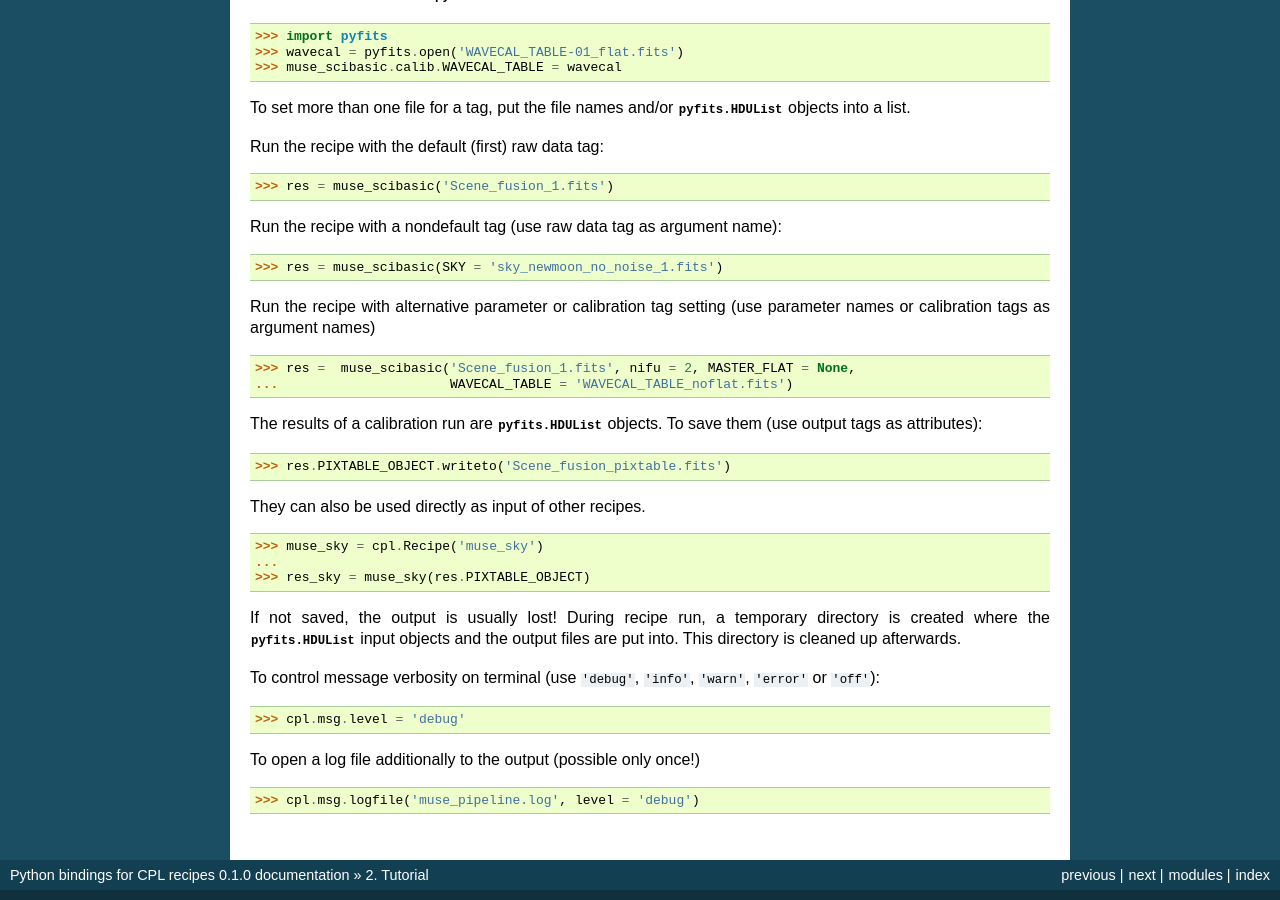
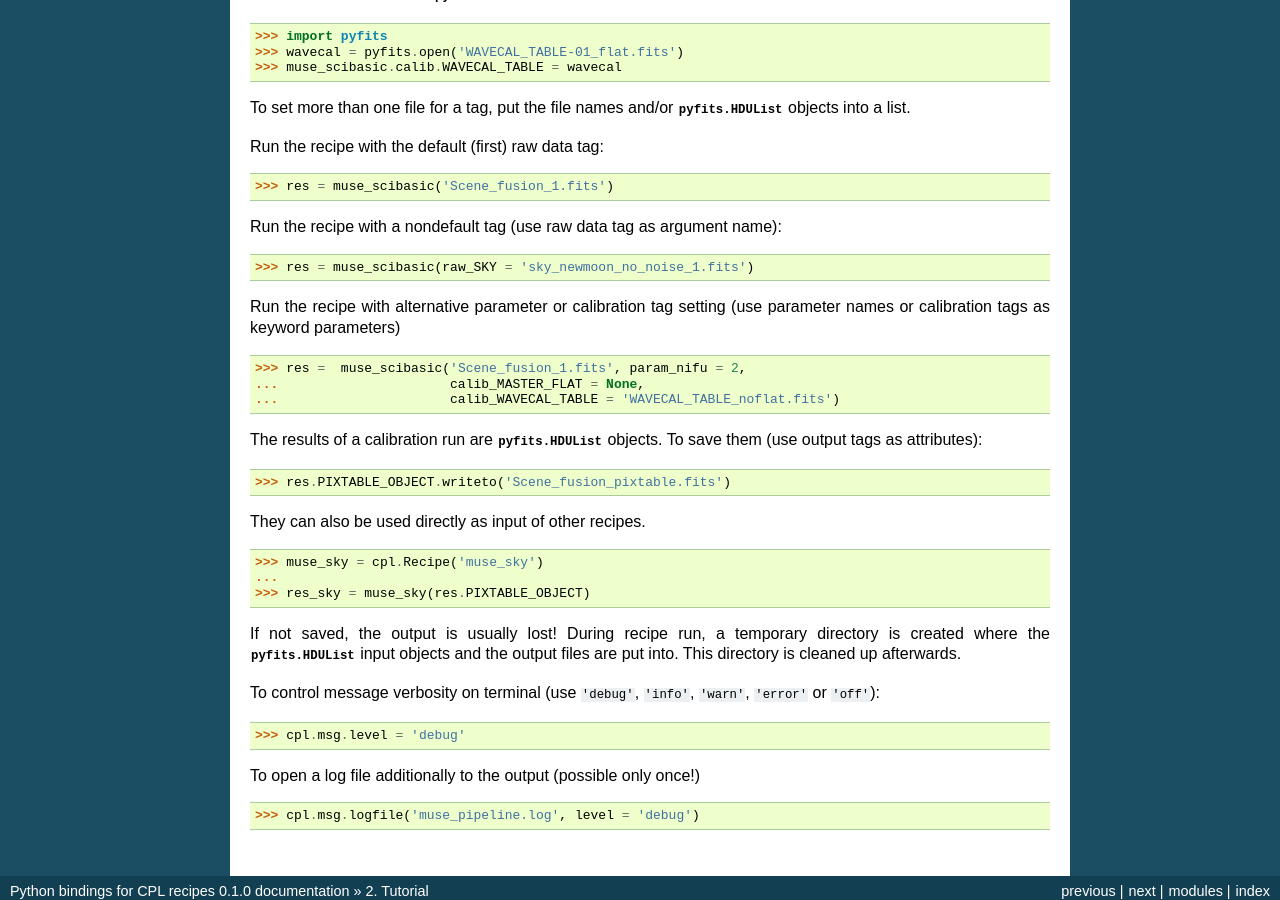
Before and after one commit to olebole/python-cpl, a Sphinx documentation site: the page built from doc/tutorial.rst, in a window 1280 px wide and 900 px high, scrolled down 1833 px. Built offline with Sphinx 7.4.7, drawn with Linux system fonts in a browser that asks for light colours.

Commit message:
Use "raw_RTAG", "calib_CTAG" and "param_pname" as keyword parameters of Recipe.__call__() instead of "RTAG", "CTAG", "pame". This removed the disambiguities here and also allows their usage for non-MUSE recipes.

```diff
--- a/doc/restrictions.rst
+++ b/doc/restrictions.rst
@@ -15,13 +15,11 @@ All other interfaces will have the following restrictions:
    recipe. Anything that is set here will be forwarded to the recipe.
 
 #. In the esorex support, directly assigning the recipe calibration files from
-   the SOF file with :literal:`recipe.calib = cpl.esorex.read_sof('{file}')`
+   the SOF file with :literal:`recipe.calib = cpl.esorex.read_sof('file')`
    will also put the raw input file into :attr:`Recipe.calib` unless
    :attr:`cpl.Recipe.tags` and/or :attr:`cpl.Recipe.tag` are set
    manually. The standard recipe interface does not provide a way to
    distinguish between raw input and calibration files.
-
-#. The ``TAG=frame`` options in the recipe call cannot be used.
 
 #. The :attr:`cpl.Recipe.tags` attribute is set to None.
 
--- a/doc/tutorial.rst
+++ b/doc/tutorial.rst
@@ -107,8 +107,8 @@ Set calibration frame with :class:`pyfits.HDUList`:
 >>> wavecal = pyfits.open('WAVECAL_TABLE-01_flat.fits')
 >>> muse_scibasic.calib.WAVECAL_TABLE = wavecal
 
-To set more than one file for a tag, put the file names and/or :class:`pyfits.HDUList` objects into a
-list.
+To set more than one file for a tag, put the file names and/or
+:class:`pyfits.HDUList` objects into a list.
 
 Run the recipe with the default (first) raw data tag:
 
@@ -116,13 +116,14 @@ Run the recipe with the default (first) raw data tag:
 
 Run the recipe with a nondefault tag (use raw data tag as argument name):
 
->>> res = muse_scibasic(SKY = 'sky_newmoon_no_noise_1.fits')
+>>> res = muse_scibasic(raw_SKY = 'sky_newmoon_no_noise_1.fits')
 
 Run the recipe with alternative parameter or calibration tag setting (use
-parameter names or calibration tags as argument names)
+parameter names or calibration tags as keyword parameters)
 
->>> res =  muse_scibasic('Scene_fusion_1.fits', nifu = 2, MASTER_FLAT = None,
-...                      WAVECAL_TABLE = 'WAVECAL_TABLE_noflat.fits')
+>>> res =  muse_scibasic('Scene_fusion_1.fits', param_nifu = 2,
+...                      calib_MASTER_FLAT = None,
+...                      calib_WAVECAL_TABLE = 'WAVECAL_TABLE_noflat.fits')
 
 The results of a calibration run are :class:`pyfits.HDUList` objects.  To save them
 (use output tags as attributes):
```
Also changed, not shown: 3 other files.
